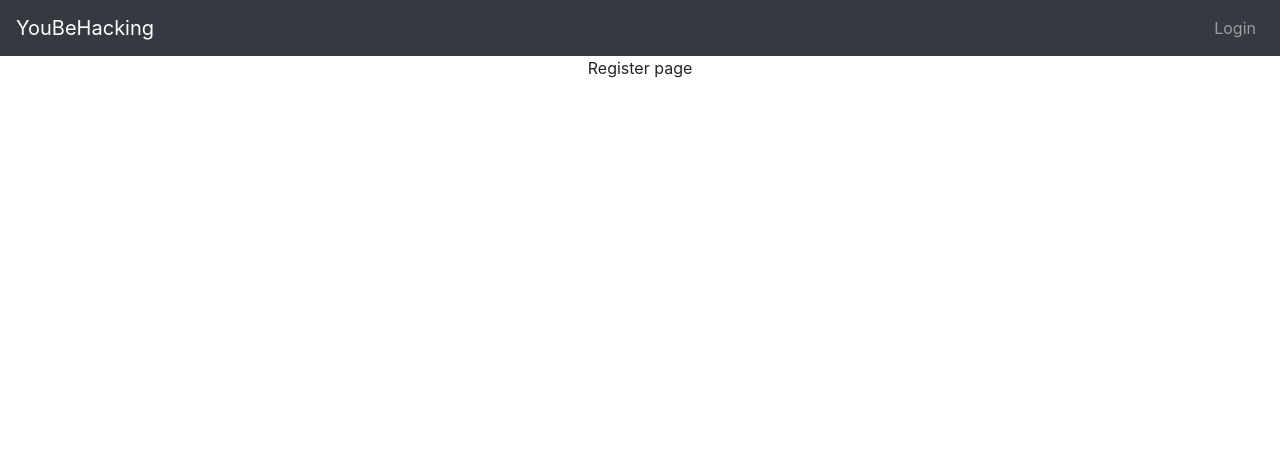
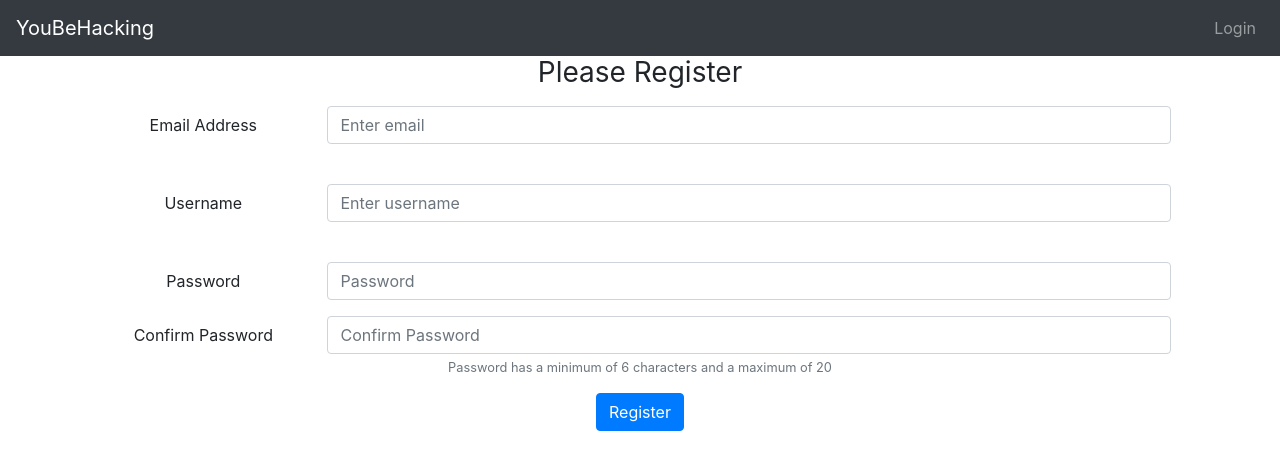
Before and after one commit to airloaf/YouBeParking-UBHacking2020, a React (Create React App) app in the folder frontend/: page /register in a window 1280 px wide. Shown: the top 470 px of the page. Built offline with nearby package versions, Linux system fonts and the light colour scheme.

Commit message:
Basic login and register page

```diff
--- a/frontend/src/pages/Login.js
+++ b/frontend/src/pages/Login.js
@@ -1,6 +1,6 @@
 import React from 'react'
 
-import {Button, Form} from 'react-bootstrap'
+import {ButtonGroup, Button, Col, Row, Form} from 'react-bootstrap'
 
 export default class Login extends React.Component {
     constructor(props) {
@@ -13,18 +13,30 @@ export default class Login extends React.Component {
                 <Form class="form-signin">
                     <h1 class="h3 mb-3 font-weight-normal">Please sign in</h1>
                     <Form.Group>
-                        <Form.Label>Email address</Form.Label>
-                        <Form.Control type="email" placeholder="Enter email" />
-                        <Form.Text className="text-muted">
-                            We'll never share your email with anyone else.
-                        </Form.Text>
+                        <Row>
+                            <Col sm="1" />
+                            <Form.Label column sm="2">Email Address</Form.Label>
+                            <Col sm="8">
+                                <Form.Control type="email" placeholder="Enter email" />
+                            </Col>
+                            <Col sm="1" />
+                        </Row>
                     </Form.Group>
                     <Form.Group controlId="formBasicPassword">
-                        <Form.Label>Password</Form.Label>
-                        <Form.Control type="password" placeholder="Password" />
+                        <Row>
+                            <Col sm="1" />
+                            <Form.Label column sm="2">Password</Form.Label>
+                            <Col sm="8">
+                                <Form.Control type="password" placeholder="Password" />
+                            </Col>
+                            <Col sm="1" />
+                        </Row>
                     </Form.Group>
+                </Form>
+                <ButtonGroup>
                     <Button variant="primary" type="submit">Sign in</Button>
-                </Form>
+                    <Button variant="primary" href="register">Register</Button>
+                </ButtonGroup>
             </React.Fragment>
         )
     }
--- a/frontend/src/pages/Register.js
+++ b/frontend/src/pages/Register.js
@@ -1,14 +1,64 @@
 import React from 'react'
+
+import {ButtonGroup, Button, Col, Row, Form} from 'react-bootstrap'
 
 export default class Register extends React.Component {
     constructor(props) {
         super(props);
     }
 
-    render(){
+    render() {
         return (
             <React.Fragment>
-                Register page
+                <Form class="form-signin">
+                    <h1 class="h3 mb-3 font-weight-normal">Please Register</h1>
+                    <Form.Group>
+                        <Row>
+                            <Col sm="1" />
+                            <Form.Label column sm="2">Email Address</Form.Label>
+                            <Col sm="8">
+                                <Form.Control type="email" placeholder="Enter email" />
+                            </Col>
+                            <Col sm="1" />
+                        </Row>
+                    </Form.Group>
+                    <br />
+                    <Form.Group>
+                        <Row>
+                            <Col sm="1" />
+                            <Form.Label column sm="2">Username</Form.Label>
+                            <Col sm="8">
+                                <Form.Control type="username" placeholder="Enter username" />
+                            </Col>
+                            <Col sm="1" />
+                        </Row>
+                    </Form.Group>
+                    <br />
+                    <Form.Group controlId="formBasicPassword">
+                        <Row>
+                            <Col sm="1" />
+                            <Form.Label column sm="2">Password</Form.Label>
+                            <Col sm="8">
+                                <Form.Control type="password" placeholder="Password" />
+                            </Col>
+                            <Col sm="1" />
+                        </Row>
+                    </Form.Group>
+                    <Form.Group controlId="formBasicPassword">
+                        <Row>
+                            <Col sm="1" />
+                            <Form.Label column sm="2">Confirm Password</Form.Label>
+                            <Col sm="8">
+                                <Form.Control type="password" placeholder="Confirm Password" />
+                            </Col>
+                            <Col sm="1" />
+                        </Row>
+                        <Form.Text className="text-muted">
+                            Password has a minimum of 6 characters and a maximum of 20
+                        </Form.Text>
+                    </Form.Group>
+                </Form>
+                <Button variant="primary" type="submit">Register</Button>
             </React.Fragment>
         )
     }
```
